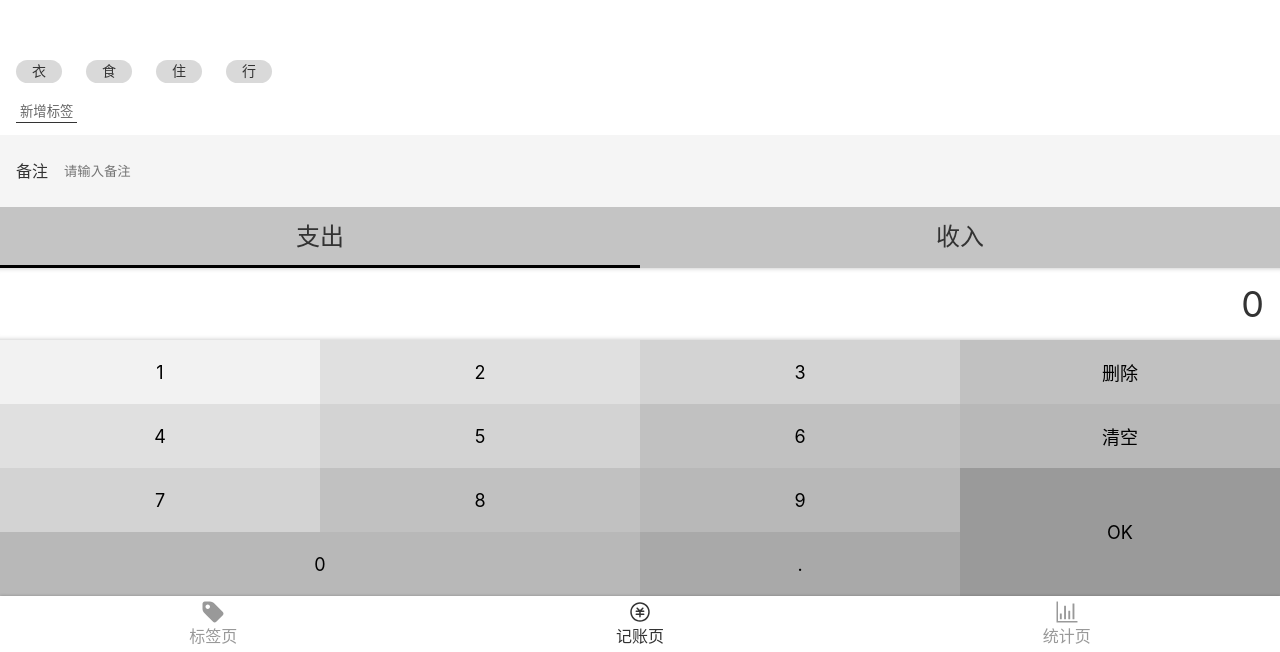
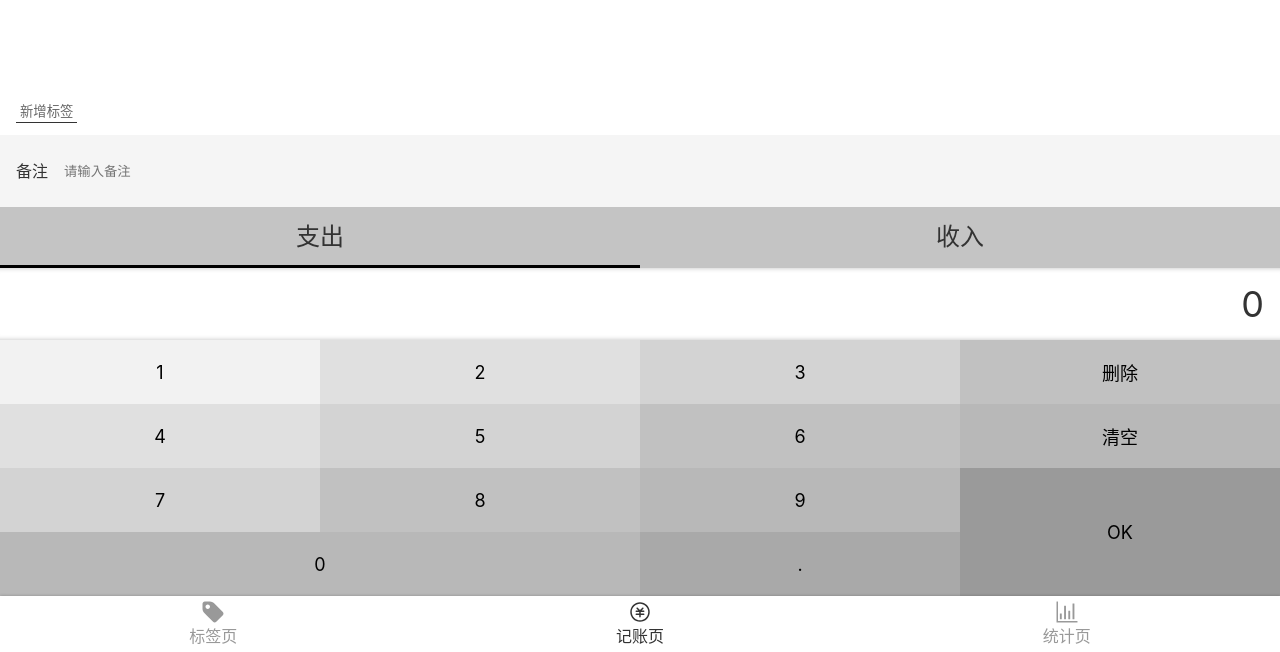
Before and after one commit to tang-xuan11/morney-react, a React app: page /money#/money in a window 1280 px wide. Shown: the part 148-800 px from the top of the page. Built offline with nearby package versions, Linux system fonts and the light colour scheme.

Commit message:
保存 tags 数据，创建 useUpdate.tsx hooks

```diff
--- /dev/null
+++ b/src/hooks/useUpdate.tsx
@@ -0,0 +1,15 @@
+import { useEffect, useRef } from "react";
+
+const useUpdate = (fn: () => void, deps: any[]) => {
+  const count = useRef(0);
+  useEffect(() => {
+    count.current += 1;
+  });
+  useEffect(() => {
+    if (count.current > 1) {
+      fn();
+    }
+  }, deps);
+};
+
+export { useUpdate };
--- a/src/useTags.tsx
+++ b/src/useTags.tsx
@@ -1,5 +1,6 @@
+import { useUpdate } from "hooks/useUpdate";
 import { createId } from "lib/createId";
-import { useState } from "react";
+import { useEffect, useState } from "react";
 
 const defaultTags = [
   { id: createId(), name: "衣" },
@@ -8,7 +9,13 @@
   { id: createId(), name: "行" },
 ];
 const useTags = () => {
-  const [tags, setTags] = useState<{ id: number; name: string }[]>(defaultTags);
+  const [tags, setTags] = useState<{ id: number; name: string }[]>([]);
+  useEffect(() => {
+    setTags(JSON.parse(window.localStorage.getItem("tags") || "[]"));
+  }, []);
+  useUpdate(() => {
+    window.localStorage.setItem("tags", JSON.stringify(tags));
+  }, [tags]);
   const findTag = (id: number) => tags.filter((tag) => tag.id === id)[0];
   const findTagIndex = (id: number) => {
     let result = -1;
@@ -25,7 +32,17 @@
   const deleteTag = (id: number) => {
     setTags(tags.filter((tag) => tag.id !== id));
   };
-  return { tags, setTags, findTag, findTagIndex, updateTag, deleteTag };
+  const addTag = () => {
+    const tagName = window.prompt("请输入标签名");
+    if (tagName !== null) {
+      if (tagName === "") {
+        window.alert("标签名不能为空");
+      } else {
+        setTags([...tags, { id: createId(), name: tagName }]);
+      }
+    }
+  };
+  return { tags, setTags, findTag, findTagIndex, updateTag, deleteTag, addTag };
 };
 
 export { useTags };
--- a/src/views/Money/TagsSection.tsx
+++ b/src/views/Money/TagsSection.tsx
@@ -1,7 +1,6 @@
 import styled from "styled-components";
 import React from "react";
 import { useTags } from "useTags";
-import { createId } from "lib/createId";
 const Wrapper = styled.section`
   background: #ffffff;
   padding: 12px 16px;
@@ -40,18 +39,9 @@
 };
 
 const TagsSection: React.FC<Props> = (props) => {
-  const { tags, setTags } = useTags();
+  const { tags, addTag } = useTags();
   const selectedTagIds = props.value;
-  const onAddTag = () => {
-    const tagName = window.prompt("请输入标签名");
-    if (tagName !== null) {
-      if (tagName === "") {
-        window.alert("标签名不能为空");
-      } else {
-        setTags([...tags, { id: createId(), name: tagName }]);
-      }
-    }
-  };
+
   const onToggleTag = (tagId: number) => {
     const index = selectedTagIds.indexOf(tagId);
     if (index >= 0) {
@@ -78,7 +68,7 @@
           </li>
         ))}
       </ol>
-      <button onClick={onAddTag}>新增标签</button>
+      <button onClick={addTag}>新增标签</button>
     </Wrapper>
   );
 };
--- a/src/views/Tags.tsx
+++ b/src/views/Tags.tsx
@@ -25,7 +25,7 @@
 `;
 
 const Tags = () => {
-  const { tags } = useTags();
+  const { tags, addTag } = useTags();
   return (
     <Layout>
       <TagList>
@@ -42,7 +42,7 @@
         <Space />
         <Space />
         <Space />
-        <Button>新建标签</Button>
+        <Button onClick={addTag}>新建标签</Button>
       </Center>
     </Layout>
   );
```
